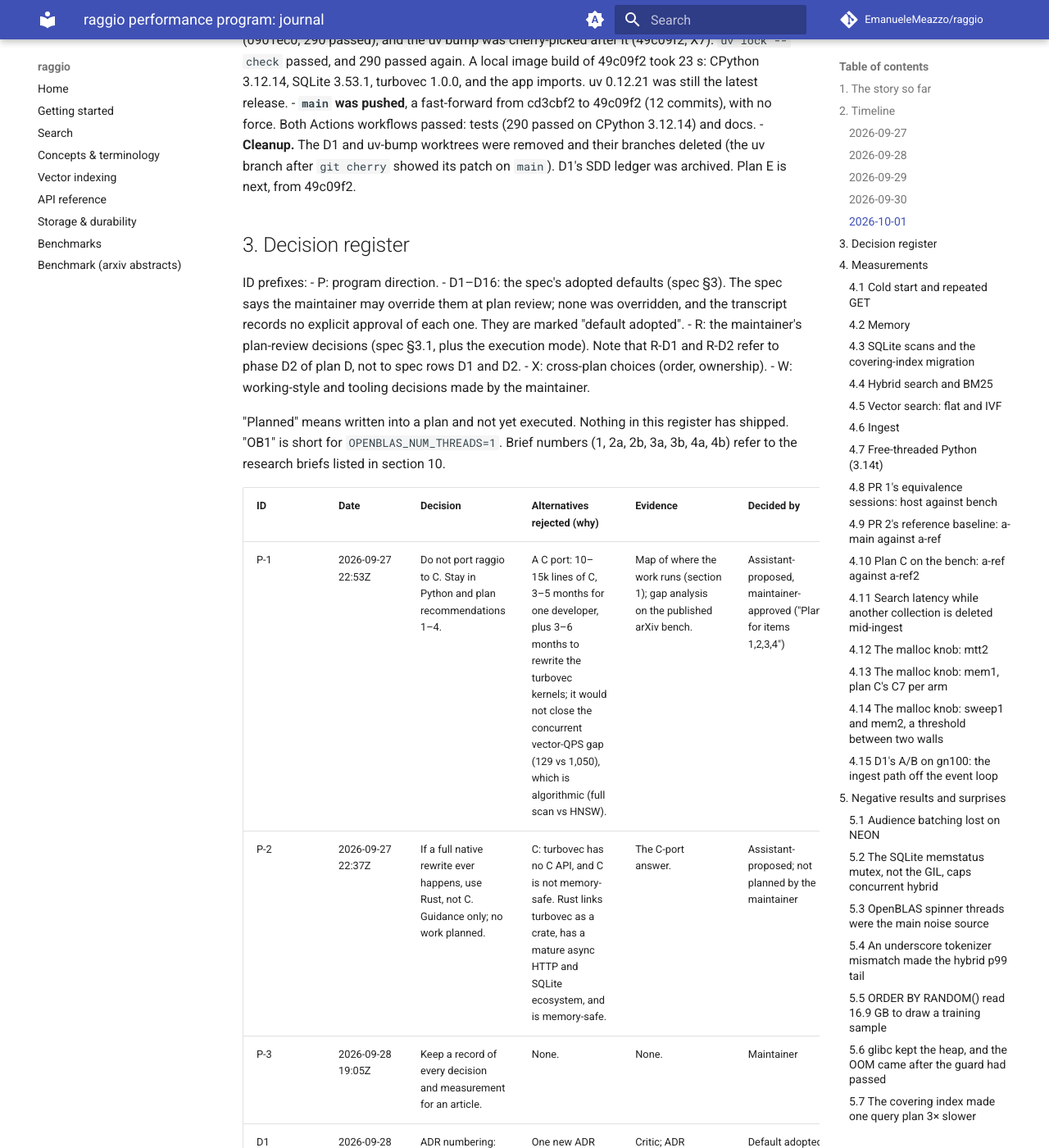
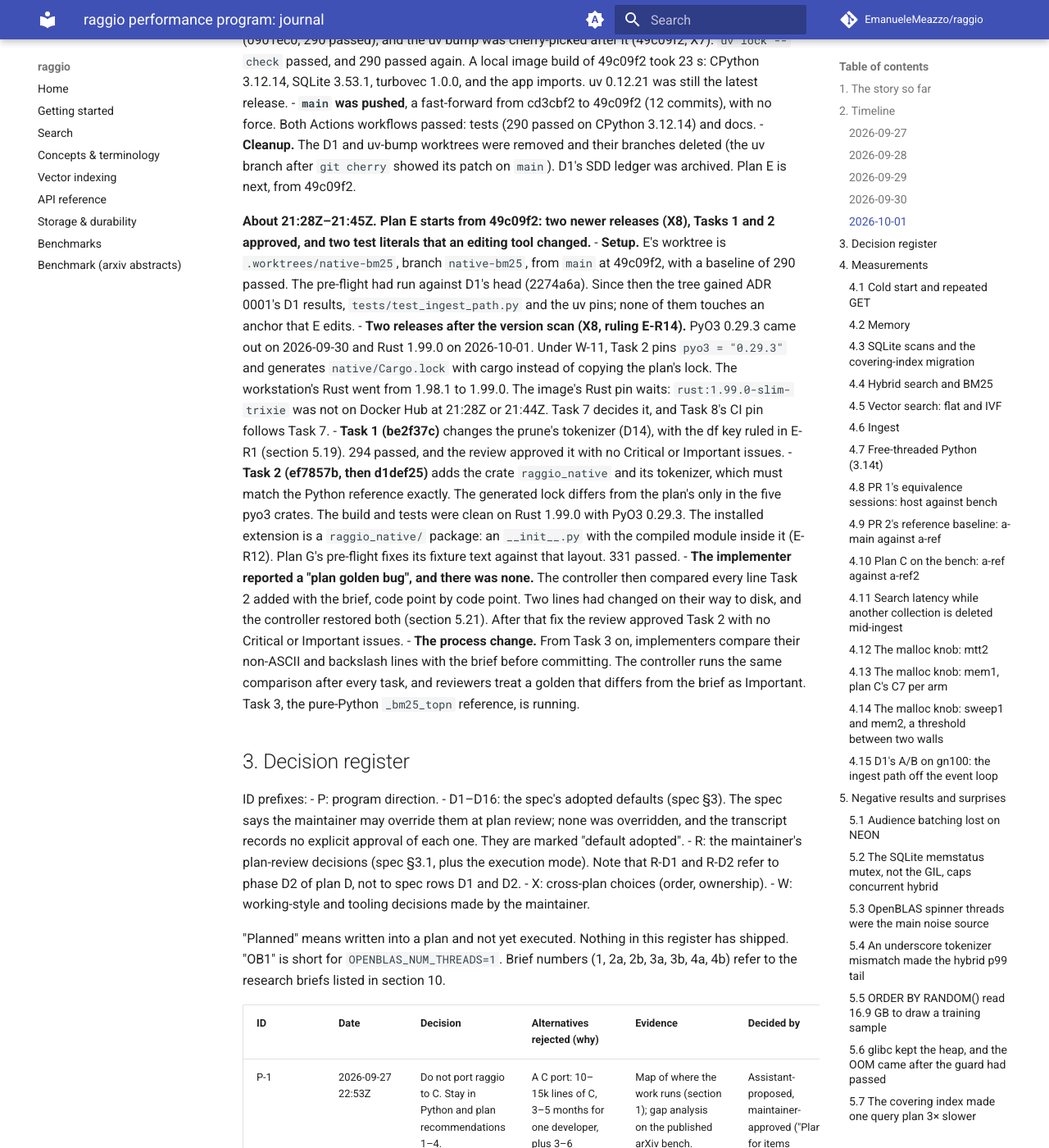
Before and after one commit to EmanueleMeazzo/raggio, an MkDocs documentation site: the page built from docs/superpowers/journal/2026-09-performance-program.md, in a window 1280 px wide and 1400 px high, scrolled down 54640 px. Shown: the whole window at 82% size. Built offline with MkDocs 1.6.1 and Material for MkDocs 9.7.7, drawn with Linux system fonts in a browser that asks for light colours; comment, search, counter and statistics services are not loaded; some of the changed text lies outside the part shown.

Commit message:
Journal plan E's start, X8 (PyO3 0.29.3, Rust 1.99.0), Tasks 1-2 and the changed test literals
Co-Authored-By: Claude Opus 5.5 <noreply@anthropic.com>

```diff
--- a/docs/superpowers/journal/2026-09-performance-program.md
+++ b/docs/superpowers/journal/2026-09-performance-program.md
@@ -1239,6 +1239,14 @@ The other 16 are rulings on wording and tests, not on design. The ADR states onl
 - **The merge.** D1 was merged into `main` with `--no-ff` (0901ec0, 290 passed), and the uv bump was cherry-picked after it (49c09f2, X7). `uv lock --check` passed, and 290 passed again. A local image build of 49c09f2 took 23 s: CPython 3.12.14, SQLite 3.53.1, turbovec 1.0.0, and the app imports. uv 0.12.21 was still the latest release.
 - **`main` was pushed**, a fast-forward from cd3cbf2 to 49c09f2 (12 commits), with no force. Both Actions workflows passed: tests (290 passed on CPython 3.12.14) and docs.
 - **Cleanup.** The D1 and uv-bump worktrees were removed and their branches deleted (the uv branch after `git cherry` showed its patch on `main`). D1's SDD ledger was archived. Plan E is next, from 49c09f2.
+
+**About 21:28Z–21:45Z. Plan E starts from 49c09f2: two newer releases (X8), Tasks 1 and 2 approved, and two test literals that an editing tool changed.**
+- **Setup.** E's worktree is `.worktrees/native-bm25`, branch `native-bm25`, from `main` at 49c09f2, with a baseline of 290 passed. The pre-flight had run against D1's head (2274a6a). Since then the tree gained ADR 0001's D1 results, `tests/test_ingest_path.py` and the uv pins; none of them touches an anchor that E edits.
+- **Two releases after the version scan (X8, ruling E-R14).** PyO3 0.29.3 came out on 2026-09-30 and Rust 1.99.0 on 2026-10-01. Under W-11, Task 2 pins `pyo3 = "0.29.3"` and generates `native/Cargo.lock` with cargo instead of copying the plan's lock. The workstation's Rust went from 1.98.1 to 1.99.0. The image's Rust pin waits: `rust:1.99.0-slim-trixie` was not on Docker Hub at 21:28Z or 21:44Z. Task 7 decides it, and Task 8's CI pin follows Task 7.
+- **Task 1 (be2f37c)** changes the prune's tokenizer (D14), with the df key ruled in E-R1 (section 5.19). 294 passed, and the review approved it with no Critical or Important issues.
+- **Task 2 (ef7857b, then d1def25)** adds the crate `raggio_native` and its tokenizer, which must match the Python reference exactly. The generated lock differs from the plan's only in the five pyo3 crates. The build and tests were clean on Rust 1.99.0 with PyO3 0.29.3. The installed extension is a `raggio_native/` package: an `__init__.py` with the compiled module inside it (E-R12). Plan G's pre-flight fixes its fixture text against that layout. 331 passed.
+- **The implementer reported a "plan golden bug", and there was none.** The controller then compared every line Task 2 added with the brief, code point by code point. Two lines had changed on their way to disk, and the controller restored both (section 5.21). After that fix the review approved Task 2 with no Critical or Important issues.
+- **The process change.** From Task 3 on, implementers compare their non-ASCII and backslash lines with the brief before committing. The controller runs the same comparison after every task, and reviewers treat a golden that differs from the brief as Important. Task 3, the pure-Python `_bm25_topn` reference, is running.
 
 ## 3. Decision register
 
@@ -1299,6 +1307,7 @@ ID prefixes:
 | X5 | 2026-09-28 ~21:42Z | Spec §7 B: B's gn100 re-run needs 0 failures only in the classes B owns: R1 in the mixed phase, 500s and dropped connections on searches racing `DELETE`, and R4. An R2 stale read, if seen, is recorded for F and does not fail B. | Fail B on any `post` failure, R2 included. B's tasks do not touch R2, so B could fail on a race that only F can fix. | Plan B Task 8 required `stale_ids=0` (R2) on `post`. Spec §2 row 6 gives R2/R2b to F, and plan B already lists `_allow_cache` as F's. | Orchestrator | spec §7 B | Planned (plan B Task 8, 22:36Z) |
 | X6 | 2026-09-30, about 13:10Z | No mmap threshold ships. Plan C's `MALLOC_TRIM_THRESHOLD_` (D13) stays as it is. The IVF filtered-search regression it causes in restarted containers (section 5.18) is left to plan F's Task 2. Its `_intersect` binary-searches the smaller side into the larger, so the per-shard temporaries shrink from about 2 MB to shard size (about 64 KB), under glibc's 128 KiB threshold. Plan F's A/B shows the recovery; its F3 gate (filtered p50 ≤ 10 ms) is absolute. | Ship `MALLOC_MMAP_THRESHOLD_=1048576` now: it passes C7 at +3 MB, but wins back only 8.3 of about 13 ms, and E's and F's A/Bs would carry it as one more variable, to drop or re-measure after F. Ship 4 MiB: full recovery at +13 MB, but 49 MiB over C7's VmHWM cap. 16 or 32 MiB: killed in the swapless build. Measure 2 MiB: more gn100 time for a value between a partial fix and a failing one, which plan F makes moot. | Sections 4.12–4.14. | Controller (W-14: the recommended option) | Section 2, 12:20Z | In force |
 | X7 | 2026-09-30, about 13:58Z | uv 0.12.21 (released 2026-09-29) lands on `main` as its own commit, after D1's merge and before plan E's branch: the Dockerfile's `ARG UV_VERSION` and the CI's setup-uv `version`. E's Task 7 and Task 8 then carry 0.12.21. Plan G's nine 0.12.20 anchors are fixed at G's pre-flight. | Bump inside E (its Task 11 arms would straddle two uv versions and possibly two CPython builds, and Task 11 needs Task 1 to be E's first commit). Keep 0.12.20 until a later plan (W-11 asks for the latest). | E's version scan. The 0.12.21 image has the same CPython 3.12.14 and SQLite 3.53.1 as 0.12.20's, but a CPython built 29 September, not 24 September. Suite 261 passed on the bump branch. | Controller (W-11, W-14) | Section 2, 13:20Z | Committed on `uv-0.12.21` (56e8e6b); lands after D1 |
+| X8 | 2026-10-01, about 21:30Z | Plan E takes the two releases that came out after its version scan (W-11; ruling E-R14). PyO3 0.29.3: Task 2's `native/Cargo.toml` pins it, and cargo generates `native/Cargo.lock` instead of it being copied from the plan. Rust 1.99.0: the workstation's toolchain is updated. The image and CI pins move to 1.99.0 at Task 7 if `rust:1.99.0-slim-trixie` is on Docker Hub. If it is not, they stay at 1.98.1 and are checked again before the final review. Tasks 7 and 8 always carry the same version. | Keep the plan's PyO3 0.29.2 and Rust 1.98.1 (W-11 asks for the latest). Pin 1.99.0 in the image before its tag exists. | PyO3 0.29.3 (2026-09-30) is a patch release; among its fixes is the Windows `raw-dylib` opt-out. Rust 1.99.0 became stable on 2026-10-01, and `rust:1.99.0-slim-trixie` returned 404 at 21:28Z and 21:44Z. The generated lock differs from the plan's only in the five pyo3 crates. Task 2 built and passed on 1.99.0 with 0.29.3. | Controller (W-11, W-14) | Section 2, 2026-10-01 | PyO3 in Task 2 (d1def25); the image's Rust pin is open until Task 7 |
 | W-1 | 2026-09-27 23:27Z | "Answer, don't act": a question such as "is it OK to X?" gets an answer and an offer, never an unrequested action. | None. | The gn100 restart incident (section 7). | Maintainer (correction) | Transcript | Standing rule |
 | W-2 | 2026-09-27 23:09Z to 2026-09-28 01:11Z | Offload work to gn100 "when it makes sense". First baseline: "not more than 65m". Later: "no limits" for this program while the PC stays on. The spec keeps a rule that DGX runs over about 5 minutes need a go-ahead with a time cap. | None. | None. | Maintainer | Transcript; spec §6 | Standing |
 | W-3 | 2026-09-28 18:45Z | Every question to the maintainer goes through the structured question tool. | None. | None. | Maintainer | Transcript | Standing |
@@ -1317,7 +1326,7 @@ ID prefixes:
 | W-13 | 2026-09-30, asked 10:05Z, answered 10:24Z | `main` is pushed after plan C: a fast-forward from 00c70a1 to d7f4b01 (plan C's 13 commits, its merge bb907ac, and the probe-path fix), no force. The docs branches and `bench-hardening` stay local. | "Not yet" (keep `main` local and ask again later). | Pushed 10:24:36Z; Actions green (tests, docs). A scan of 00c70a1..cd3cbf2, run after the pushes, finds no added home path, IP or key path; the only home-path lines are the ones d7f4b01 removes. | Maintainer (chose "Push main now", recommended) | Transcript; section 2 | Done. cd3cbf2 (the 4 GiB detach) followed at 10:37:21Z under W-14. |
 | W-14 | 2026-09-30, about 10:24Z | Routine decisions no longer go to the maintainer: "just assume that the reply is the same and ask only really blocking questions. If something needs to be double checked, just do it, assume I'm not at the desk and you have time to do stuff". The controller takes the usual answer for a local merge commit, pushing `main`, committing the journal, the recommended option, archiving ledgers and starting the next plan in the agreed order. It still asks before a history rewrite, a force-push, anything posted outside the repo (issues, upstream), deleting data, or touching the maintainer's containers. | None offered: a free-text instruction. | "I have replied in the same way for the past 10 times you've asked the same stuff". | Maintainer (free text) | Transcript; section 2 | In force |
 
-Register total: 63 entries (P 3, D 16, R 23, X 7, W 14). (Dated note, 2026-10-01 21:26Z: R-D5 added; X7, added 2026-09-30 at 14:04Z, had not been counted here. Dated note, 2026-09-30 13:20Z: X6 added. Dated note, 2026-09-30 10:46Z: W-13 and W-14 added. Dated note, 2026-09-30 00:28Z: W-12 added. Dated note, 2026-09-30 00:08Z: R-A5 added. Dated note, 2026-09-29 21:05Z: W-11 added. Dated note, 08:30Z: R-A4 added. Dated note, 08:05Z: R-A3 and W-10 added; W-8 superseded. Dated note, 23:00Z: W-9 added. Dated note, 22:45Z: R-G8, R-G9 and W-8 added. Dated note, 21:20Z: R-G7 added. Dated note, 21:23Z: X4 added. Dated note, 21:45Z: X5 added. Dated note, 22:30Z: W-7 added.) (Dated note, 20:40Z: R-B1, R-B2, R-G5, R-G6, W-6 and X3 were added after p4; before them the total was 38 (P 3, D 16, R 12, X 2, W 5).) R-D3, R-G3 and R-G4 were added at 20:05Z, and R-D4 at about 20:15Z; the backfill written at about 19:30Z had 34.
+Register total: 64 entries (P 3, D 16, R 23, X 8, W 14). (Dated note, 2026-10-01 21:45Z: X8 added. Dated note, 2026-10-01 21:26Z: R-D5 added; X7, added 2026-09-30 at 14:04Z, had not been counted here. Dated note, 2026-09-30 13:20Z: X6 added. Dated note, 2026-09-30 10:46Z: W-13 and W-14 added. Dated note, 2026-09-30 00:28Z: W-12 added. Dated note, 2026-09-30 00:08Z: R-A5 added. Dated note, 2026-09-29 21:05Z: W-11 added. Dated note, 08:30Z: R-A4 added. Dated note, 08:05Z: R-A3 and W-10 added; W-8 superseded. Dated note, 23:00Z: W-9 added. Dated note, 22:45Z: R-G8, R-G9 and W-8 added. Dated note, 21:20Z: R-G7 added. Dated note, 21:23Z: X4 added. Dated note, 21:45Z: X5 added. Dated note, 22:30Z: W-7 added.) (Dated note, 20:40Z: R-B1, R-B2, R-G5, R-G6, W-6 and X3 were added after p4; before them the total was 38 (P 3, D 16, R 12, X 2, W 5).) R-D3, R-G3 and R-G4 were added at 20:05Z, and R-D4 at about 20:15Z; the backfill written at about 19:30Z had 34.
 
 Three recommended options were overridden: the review scope at 18:46:59Z (R-EX, "Go through the key ones" instead of "Accept all defaults"), and R-A1 and W-5 at 18:51:48Z. At 18:46:59Z the commit question's recommended "I commit in my terminal" was also answered with free text instead: "I already committed, let's debug the shell, I can also reboot if necessary". Separately, spec §3.1 says two of its rows override a plan's default: A1 and the fallback in G2.
 
@@ -2018,6 +2027,10 @@ Plan E's Task 1 keyed the prune's df cache by each stage-2 token as it is, becau
 ### 5.20 Every candidate run won, and the gate still failed
 
 Plan A's rule sets the band to the wider of the two arms' ranges (max − min over the runs), and a claim needs the median gain to exceed it. With three runs per arm, one run sets each range. D1's IVF candidate drained its third run in 70.4 s, 11 s faster than its other two, so its range became 98.7 vec/s. The gain at the medians was 78.5. By the rule the result is "within band", yet the two samples do not overlap: the slowest candidate run (611.7) beat the fastest base run (535.2) by 76.5. If the two arms were exchangeable, all three candidate runs would rank above all three base runs with probability 1/20. The rule is conservative on purpose. It was fixed before any data, and it cannot tell a favourable outlier from noise, so an unusually good run can sink a claim that the runs support. The plan forbids loosening the gate afterwards and rerunning selectively, and neither was done: the result went to the maintainer as a FAIL. The maintainer overrode it (R-D5). The record keeps the FAIL line, and the override sits under it with the reason. The gate test pins both, so the FAIL cannot later turn into a PASS by an edit. The rule was not changed.
+
+### 5.21 An editing tool changed two test literals, and the plan got the blame
+
+Task 2's tests hold Unicode goldens and a pool of characters for a seeded fuzz. The implementer reported that one golden was wrong in the plan: Korean `한국어` should fold to decomposed jamo, and the plan "carried precomposed syllables". It did not. The plan and the brief both hold the jamo (U+1112 U+1161 U+11AB …). The characters were composed (NFC) somewhere between the brief and the file on disk, most likely by the agent's file-writing tool, and the test failed until the implementer wrote the value again. The result was the plan's own value, reported as a correction. The controller compared every added line with the brief, code point by code point, and found a second change that no test could catch. One backslash had been dropped from the pool's punctuation literal, so where the plan has a backslash and a TAB, the pool held a backslash and the letter `t`. The fuzz still passed, because it compares the Rust tokenizer with the Python reference on whatever input it gets. It had stopped testing the tab, and it had no way to show that. The controller restored both lines (d1def25, section 2, 2026-10-01). The review could not have caught either one: a diff cannot show composed text against decomposed text, and the reviewer said so.
 
 ## 6. Method: how we measured
 
@@ -2128,6 +2141,7 @@ Recorded subagent tokens for the completed workflows sum to 10,021,309. That tot
 - Safeguard false positives can be triggered by harmless boilerplate; rewording plus retries fixes them.
 - Resuming a workflow replays cached agents only when the prompt is byte-identical.
 - Separate verifiers find real defects even in edits that read as one-liners. Examples: the `done|failed` catch above; and on 2026-09-28 at 19:32Z, a float-boundary bug, a regex that could never match podman's output, and a crash that depends on merge order, all in the §3.1 edits (section 2).
+- Compare test literals with their source by code point, not by eye, when they hold non-ASCII text or backslashes. Agents' editing tools have composed Unicode and dropped a backslash, and a diff view shows neither (section 5.21).
 - Verify claims of having told the user against the transcript. A compaction summary said the maintainer had been told about the removed `bench-wv` container; the transcript showed no such message (section 7.5).
 
 ### 7.7 Working agreements with the maintainer
@@ -2200,6 +2214,7 @@ State as of 2026-09-28, about 19:30Z.
 - Dated note, 2026-09-30 14:04Z: plan E's pre-flight is done and ruled (section 2, 13:20Z), including a fix to the plan's prune key (E-R1, section 5.19). uv 0.12.21 is committed on `uv-0.12.21` and lands on `main` after D1's merge (X7). D1's A/B is in its reingests on gn100.
 - Dated note, 2026-09-30 15:22Z: D1's A/B is done (section 4.15). Six gates passed and `D1-ivf256` failed within its band (section 5.20). By the plan, D1 stops at Step 11: no gate test, no results in the ADR, and the decision is the maintainer's. The p99-during-delete probe ran again on D1's image (section 4.11). Plan E waits for D1's merge.
 - Dated note, 2026-10-01 21:26Z: the maintainer overrode `D1-ivf256` (R-D5). D1's results are in ADR 0001 with the FAIL and the override (68d1083, 290 passed), and the scoped re-review approved them. D1 is merged into `main` (0901ec0), uv 0.12.21 follows it (49c09f2, X7), and `main` is pushed with CI green (section 2, 2026-10-01). Plan E starts from 49c09f2.
+- Dated note, 2026-10-01 21:45Z: plan E is under way in `.worktrees/native-bm25` from 49c09f2 (section 2, 2026-10-01). Tasks 1 and 2 are approved (d1def25, 331 passed), and Task 3 is running. PyO3 0.29.3 is in; the image's Rust pin is decided at Task 7 (X8).
 
 ### 9.2 Open questions in the plans
 
```
